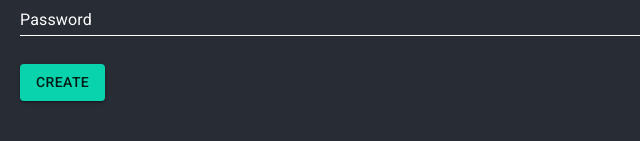
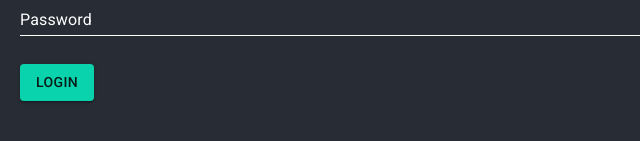
Before and after one commit to cabama/InsTaiwanClient, a React (Create React App) app: page /login in a window 1280 px wide. Shown: the part 161-302 px from the top of the page, without its empty margins (0-640 px from the left). Built offline with nearby package versions, Linux system fonts and the light colour scheme.

Commit message:
added login redirect

```diff
--- a/src/Containers/LoginContainer/Login.tsx
+++ b/src/Containers/LoginContainer/Login.tsx
@@ -2,7 +2,7 @@ import React from 'react'
 import { View } from '../../Components/View/View'
 import Button from '@material-ui/core/Button'
 import Texfield from '@material-ui/core/TextField'
-
+import { useHistory } from 'react-router-dom'
 import { fetchService } from '../../Services/FetchService'
 import { UserContext } from '../../Services/UserService'
 
@@ -15,11 +15,13 @@ type FormInputs = {
 
 export const LoginContainer: React.FC = () => {
 
+  const user = React.useContext(UserContext)
+  const history = useHistory()
+
   const defaultInputs: FormInputs = {
     'email': '',
     'password': '',
   }
-  const user = React.useContext(UserContext)
   const [inputs, setInputs] = React.useState(defaultInputs)
 
   const login = async (inputs: FormInputs): Promise<void> => {
@@ -32,6 +34,7 @@ export const LoginContainer: React.FC = () => {
     }
     fetchService<{ token: string }>({ endpoint: 'users/loginEmail', init })
       .then(response => {
+        debugger
         console.log('First user', user.value)
         if (response.json.token) return response.json.token
         else throw new Error('No token in the response')
@@ -39,6 +42,9 @@ export const LoginContainer: React.FC = () => {
       .then(token => {
         user.setToken(token)
         console.log('new user con token', user.value)
+      })
+      .then(() => {
+        history.push('/feed')
       })
       .catch(error => console.error('No token', error))
   }
@@ -76,7 +82,7 @@ export const LoginContainer: React.FC = () => {
           style={{ marginTop: '20px' }}
           onClick={() => login(inputs)}
         >
-          Create
+          LogIn
         </Button>
 
 
--- a/src/Services/FetchService.ts
+++ b/src/Services/FetchService.ts
@@ -4,7 +4,7 @@ import { User } from '../Types/User'
 
 function getBaseUrl () {
   return process.env.REACT_APP_DEV_MODE === 'TRUE'
-    ? 'http://localhost:2525/api'
+    ? '//localhost:2525/api'
     : 'https://taiwan.reshuhormiguero.club/api'
 }
 
@@ -38,6 +38,7 @@ const customFetch: CustomFetch = <T>(fetchArguments: FetchServiceProps, auth: bo
 export const fetchService = async <T>(argi: FetchServiceProps) => {
   return customFetch<T>(argi)
     .then(async (response) => {
+      debugger
       const json = await response.json()
       console.log('FETCH')
       console.dir({
```
